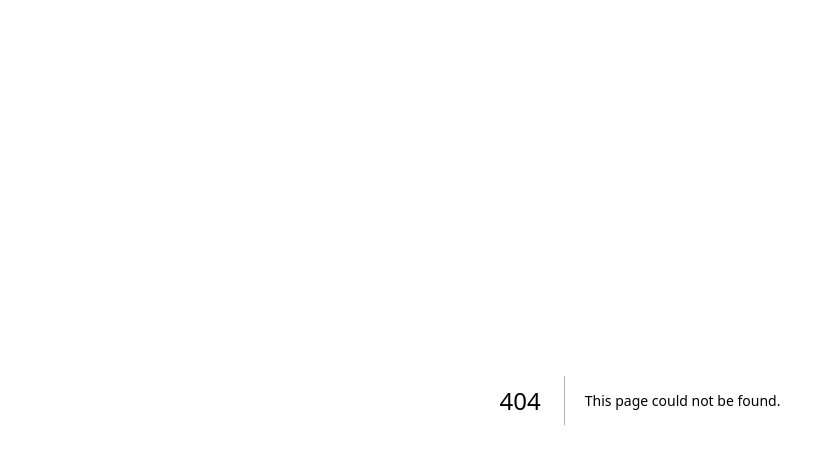
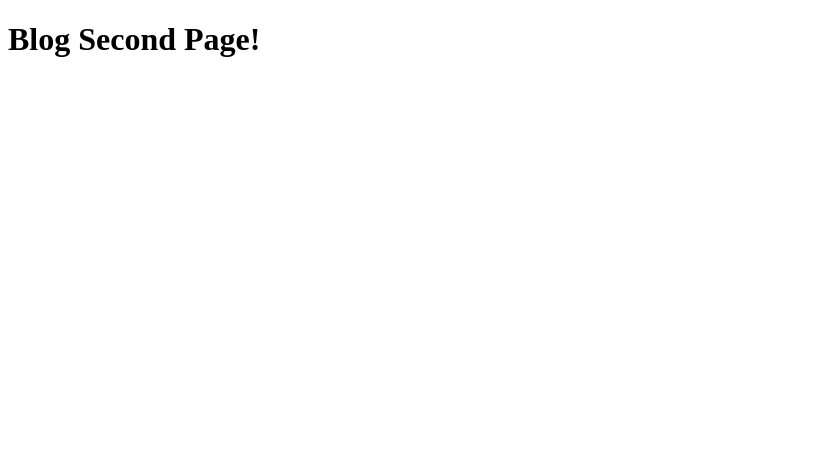
Before and after one commit to HassanCodeSmith/Next_JS_Project, a Next.js app: page /blog/second in a window 1280 px wide. Before the commit this address had no page. Shown: the top 464 px of the page, without its empty margins (0-835 px from the left). Built offline with nearby package versions, Linux system fonts and the light colour scheme.

Commit message:
Nested Routes Complete

```diff
--- /dev/null
+++ b/src/app/blog/first/page.tsx
@@ -0,0 +1,3 @@
+export default function First() {
+  return <h1>Blog First Page!</h1>;
+}
--- /dev/null
+++ b/src/app/blog/page.tsx
@@ -0,0 +1,3 @@
+export default function Blog() {
+  return <h1>My Blog</h1>;
+}
--- /dev/null
+++ b/src/app/blog/second/page.tsx
@@ -0,0 +1,3 @@
+export default function Second() {
+  return <h1>Blog Second Page!</h1>;
+}
```
